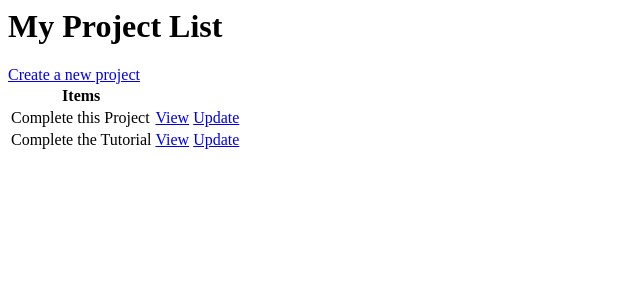
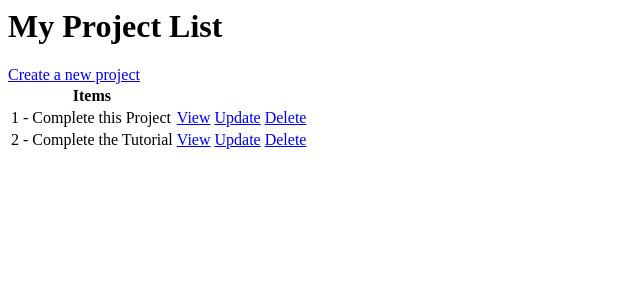
Before and after one commit to CipherGirl/project-management, a Django app: page / in a window 1280 px wide. Shown: the top 300 px of the page, without its empty margins (0-640 px from the left). Run offline with Django 5.2, Linux system fonts and the light colour scheme; data comes from the database, SQL or seed files in the repository; both versions use the stored data as it was after the commit.

Commit message:
Project delete view

```diff
--- a/projects/templates/projects/project_list.html
+++ b/projects/templates/projects/project_list.html
@@ -12,9 +12,10 @@
     </tr>
     {% for project in projects %}
     <tr>
-      <td>{{ project.title }}</td>
+      <td>{{project.id}} - {{ project.title }}</td>
       <td><a href="{% url 'project_detail' project.id %}">View</a></td>
       <td><a href="{% url 'project_update' project.id %}">Update</a></td>
+      <td><a href="{% url 'project_delete' project.id %}">Delete</a></td>
     </tr>
     {% endfor %}
   </table>
--- a/projects/urls.py
+++ b/projects/urls.py
@@ -1,11 +1,12 @@
 from django.urls import path
-from .views import ProjectListView, ProjectDetail, ProjectCreate, ProjectUpdate
+from .views import ProjectListView, ProjectDetail, ProjectCreate, ProjectUpdate, ProjectDelete
 
 urlpatterns = [
     path('', ProjectListView.as_view(), name='project_list'),
     path('project/<int:pk>/', ProjectDetail.as_view(), name='project_detail'),
     path('project-create/', ProjectCreate.as_view(), name='project_create'),
     path('project-update/<int:pk>', ProjectUpdate.as_view(), name='project_update'),
+    path('project-delete/<int:pk>', ProjectDelete.as_view(), name='project_delete'),
     # path('', views.project_list, name='project_list'),
     # path('project/new/', views.project_create, name='project_create'),
     # path('project/<int:pk>/edit/', views.project_edit, name='project_edit'),
--- a/projects/views.py
+++ b/projects/views.py
@@ -1,5 +1,5 @@
 from django.shortcuts import render, HttpResponse
-from django.views.generic import ListView, DetailView, CreateView, UpdateView
+from django.views.generic import ListView, DetailView, CreateView, UpdateView, DeleteView
 from django.urls import reverse_lazy
 from .models import Projects
 
@@ -37,3 +37,9 @@ class ProjectUpdate(UpdateView):
     def form_valid(self, form):
         form.instance.user = self.request.user
         return super().form_valid(form)
+
+class ProjectDelete(DeleteView):
+    model = Projects
+    context_object_name = 'project'
+    success_url = reverse_lazy('project_list')
+    template_name = 'projects/project_confirm_delete.html'
```
Also changed, not shown: projects/templates/projects/project_confirm_delete.html (added, +8 -0 lines), db.sqlite3.
